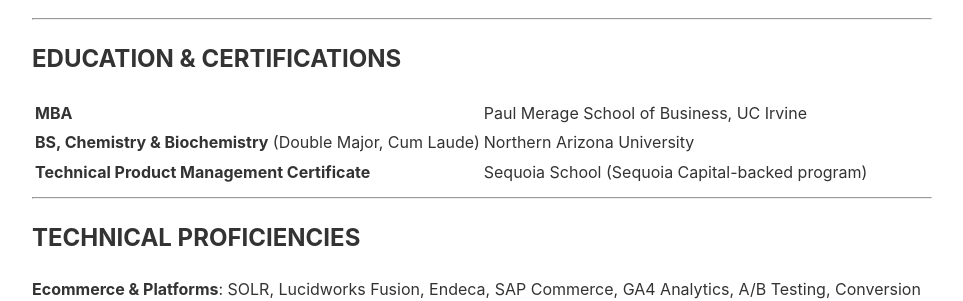
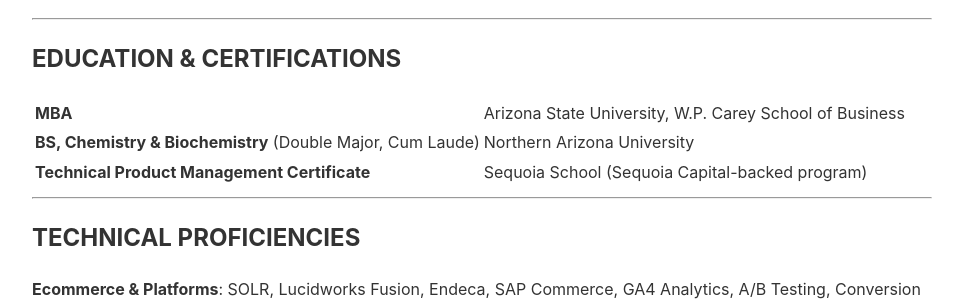
Before and after one commit to tsimech/tsimech.github.io, a Jekyll site: the page built from docs/grove.md, in a window 1280 px wide and 900 px high, scrolled down 5328 px. Shown: the part 357-658 px from the top of the window, without its empty margins (158-1121 px from the left). Built offline with Jekyll 4.4.1, drawn with Linux system fonts in a browser that asks for light colours; our own code applies the rules of GitHub Pages for plain Markdown files.

Commit message:
CRITICAL FIX: Correct fabricated MBA school (UC Irvine → Arizona State University per factbase)

```diff
--- a/docs/grove.md
+++ b/docs/grove.md
@@ -163,7 +163,7 @@ Led enterprise-wide digital product strategy for $3B+ revenue ecommerce channel
 
 ## EDUCATION & CERTIFICATIONS
 
-**MBA** | Paul Merage School of Business, UC Irvine
+**MBA** | Arizona State University, W.P. Carey School of Business
 **BS, Chemistry & Biochemistry** (Double Major, Cum Laude) | Northern Arizona University
 **Technical Product Management Certificate** | Sequoia School (Sequoia Capital-backed program)
 
```
